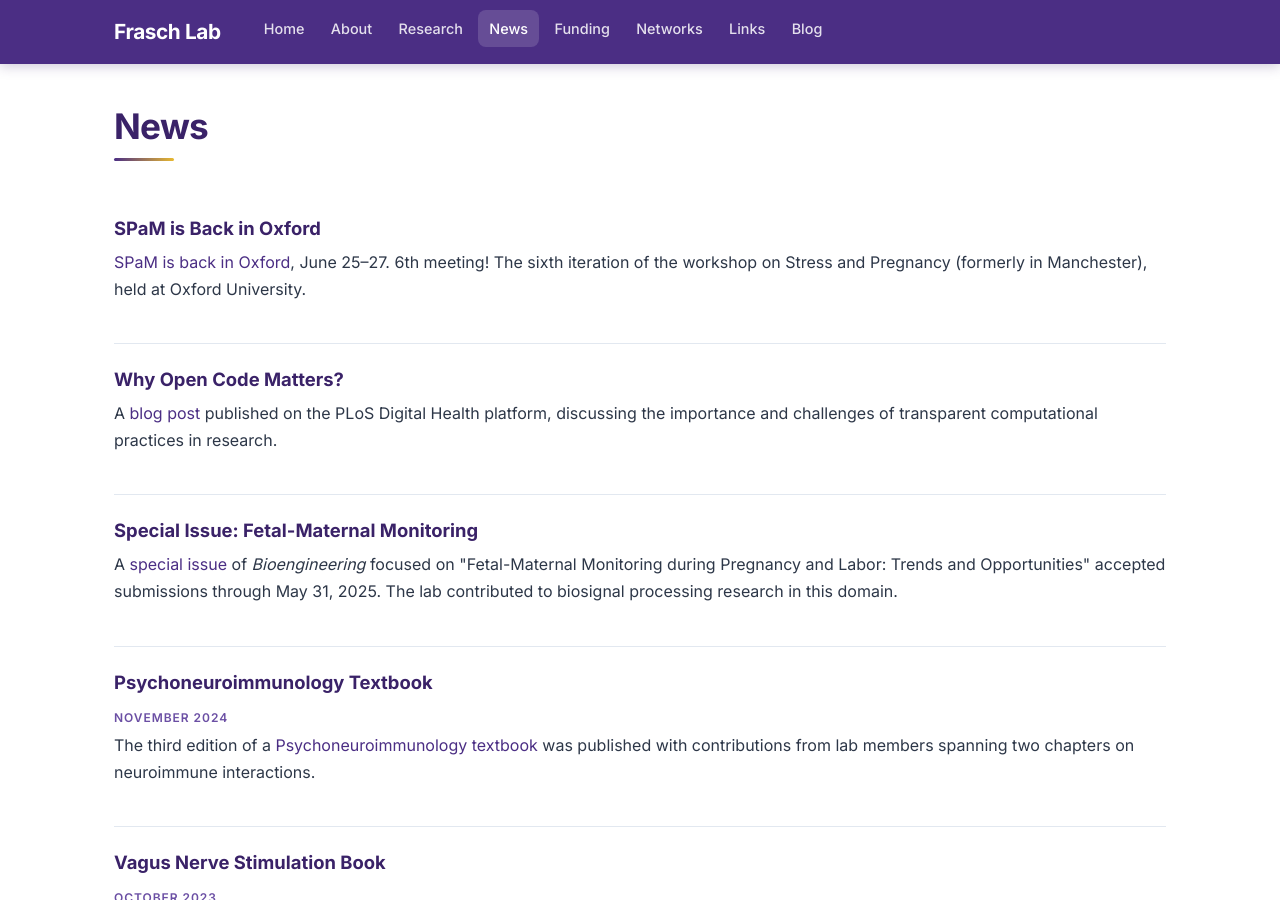
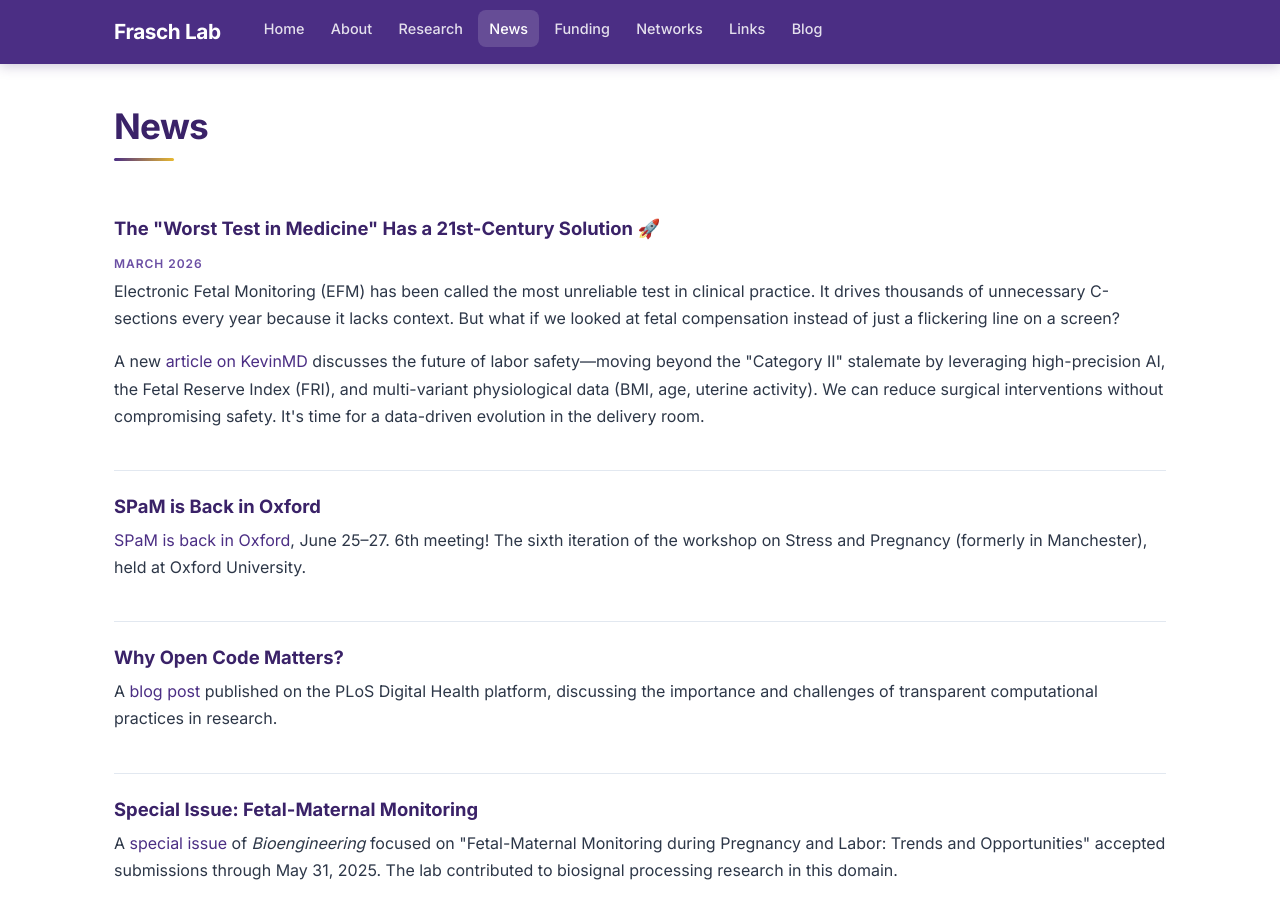
Before and after one commit to fraschlab/fraschlab.github.io, a Jekyll site: the page built from news/index.md, in a window 1280 px wide and 900 px high. Built offline with Jekyll 4.4.1, drawn with Linux system fonts in a browser that asks for light colours.

Commit message:
Add KevinMD article on AI and fetal heart rate monitoring
Co-Authored-By: Claude Opus 4.6 <noreply@anthropic.com>

```diff
--- a/news/index.md
+++ b/news/index.md
@@ -2,6 +2,13 @@
 layout: default
 title: "News"
 ---
+
+<div class="news-item">
+<h3>The "Worst Test in Medicine" Has a 21st-Century Solution 🚀</h3>
+<span class="news-date">March 2026</span>
+<p>Electronic Fetal Monitoring (EFM) has been called the most unreliable test in clinical practice. It drives thousands of unnecessary C-sections every year because it lacks context. But what if we looked at fetal compensation instead of just a flickering line on a screen?</p>
+<p>A new <a href="https://kevinmd.com/2026/03/artificial-intelligence-and-the-future-of-fetal-heart-rate-monitoring.html">article on KevinMD</a> discusses the future of labor safety&mdash;moving beyond the "Category II" stalemate by leveraging high-precision AI, the Fetal Reserve Index (FRI), and multi-variant physiological data (BMI, age, uterine activity). We can reduce surgical interventions without compromising safety. It's time for a data-driven evolution in the delivery room.</p>
+</div>
 
 <div class="news-item">
 <h3>SPaM is Back in Oxford</h3>
```
